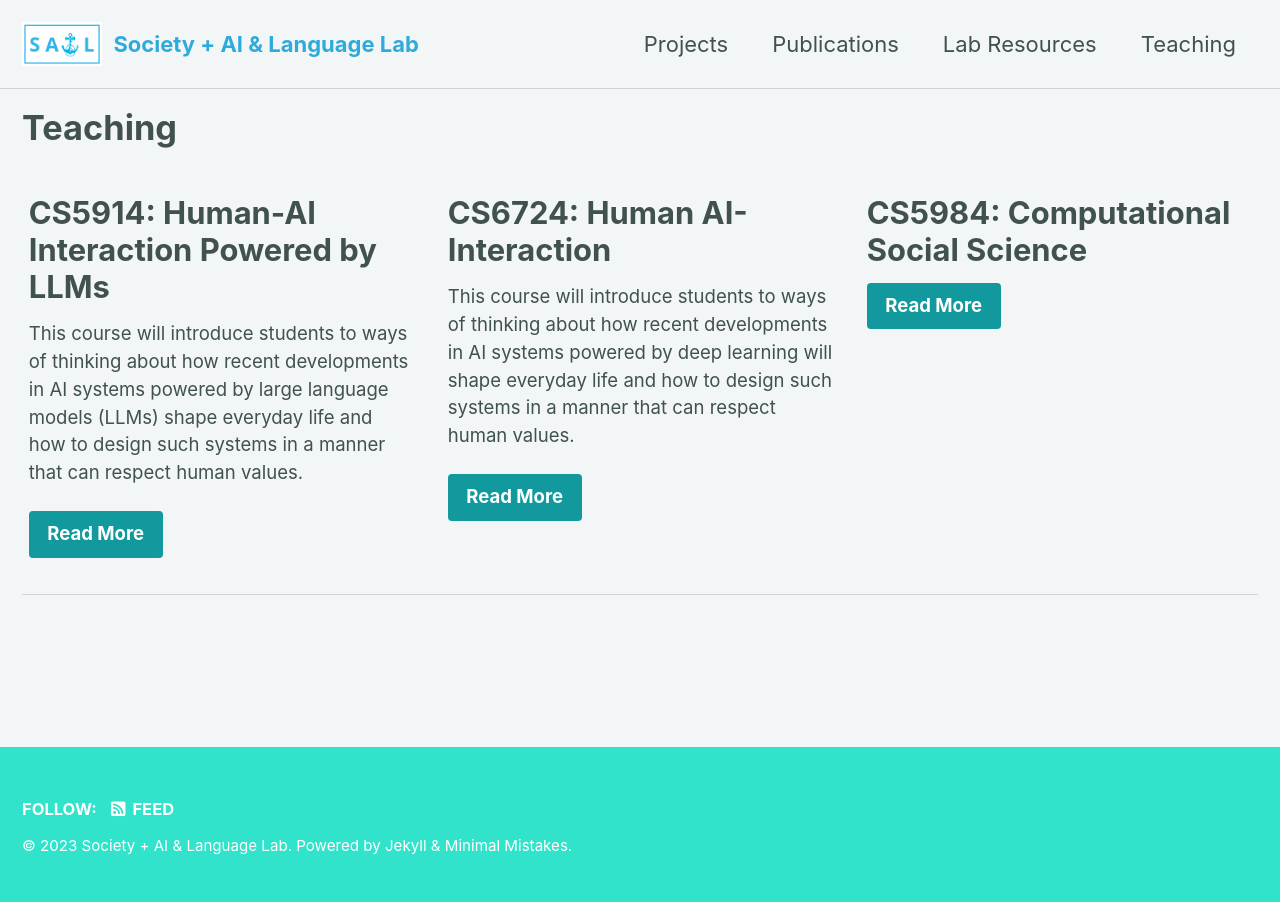
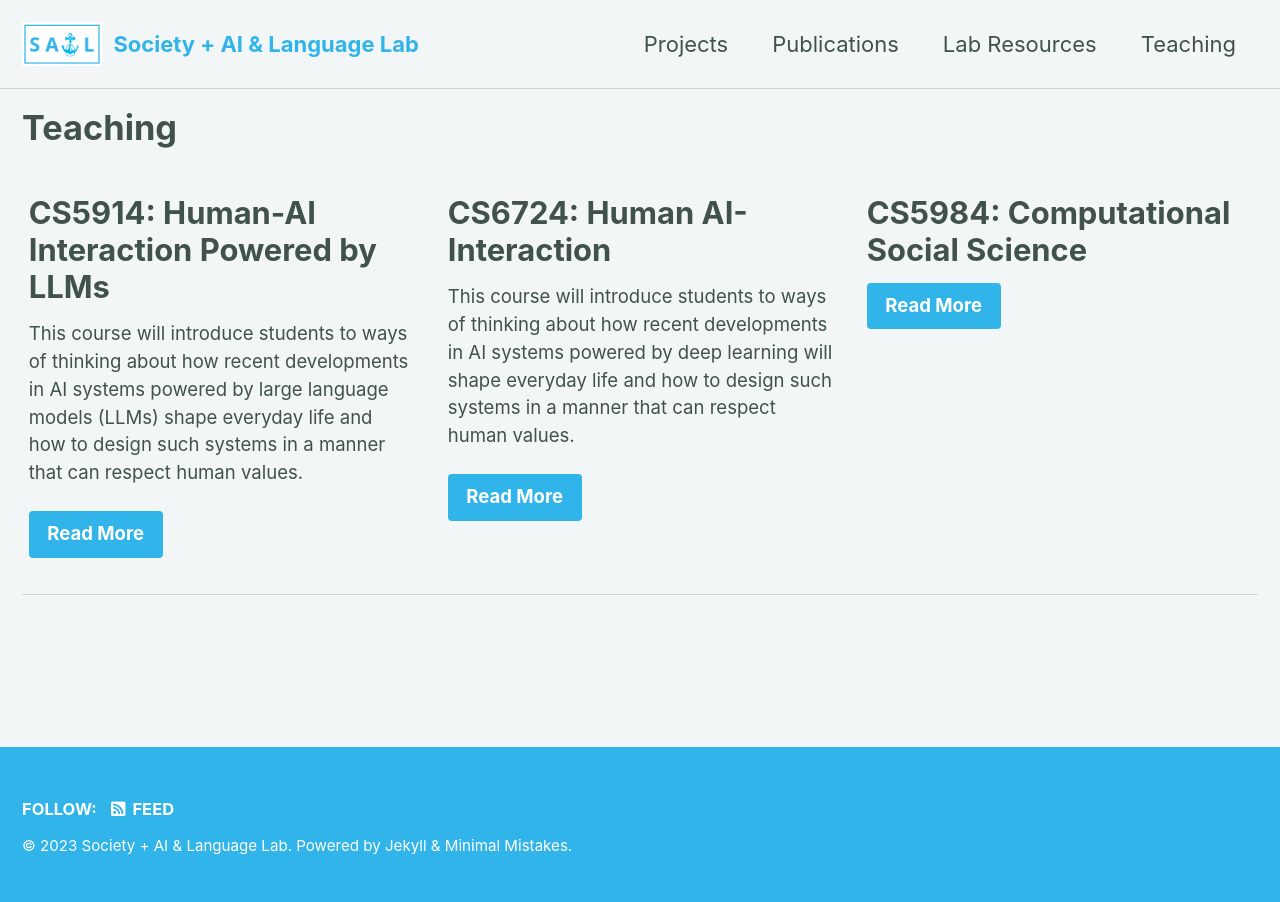
Before and after one commit to SAIL-Virginia-Tech-CS/sail-virginia-tech-cs.github.io, a Jekyll site: the page built from _pages/teaching.md, in a window 1280 px wide. Built offline with Jekyll 4.4.1, drawn with Linux system fonts in a browser that asks for light colours; cached includes are drawn as plain includes.

Commit message:
updated color scheme

```diff
--- a/_config.yml
+++ b/_config.yml
@@ -12,7 +12,7 @@
 
 # theme                  : "minimal-mistakes-jekyll"
 # remote_theme           : "mmistakes/minimal-mistakes"
-minimal_mistakes_skin    : "mint" # "air", "aqua", "contrast", "dark", "dirt", "neon", "mint", "plum", "sunrise"
+minimal_mistakes_skin    : "sail" # "air", "aqua", "contrast", "dark", "dirt", "neon", "mint", "plum", "sunrise", "sail"
 
 # Site Settings
 locale                   : "en-US"
--- /dev/null
+++ b/_sass/minimal-mistakes/skins/_sail.scss
@@ -0,0 +1,25 @@
+/* ==========================================================================
+   Mint skin
+   ========================================================================== */
+
+/* Colors */
+$background-color: #f3f6f6 !default;
+$text-color: #40514e !default;
+$muted-text-color: #40514e !default;
+$primary-color: #31b4ea !default;
+$border-color: mix(#fff, #40514e, 75%) !default;
+$footer-background-color: #30e3ca !default;
+$link-color: #31b4ea !default;
+$masthead-link-color: $text-color !default;
+$masthead-link-color-hover: $text-color !default;
+$navicon-link-color-hover: mix(#fff, $text-color, 80%) !default;
+
+.page__footer {
+  color: #fff !important; // override
+  background-color: #31b4ea !important; // override
+}
+
+.page__footer-follow .social-icons i,
+.page__footer-follow .social-icons .svg-inline--fa {
+  color: inherit;
+}
--- a/assets/css/main.scss
+++ b/assets/css/main.scss
@@ -12,7 +12,7 @@
 // Masthead
 //-----------------------------
 a.site-title {
-    color: rgb(46, 170, 219);
+    color: $primary-color;
 }
 
 //-----------------------------
```
